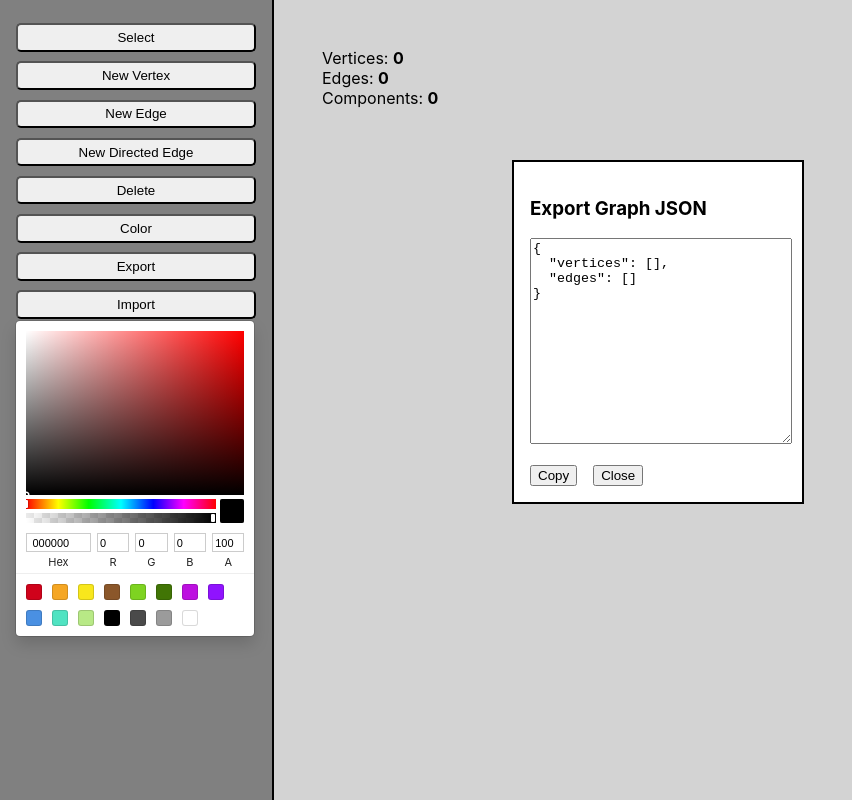
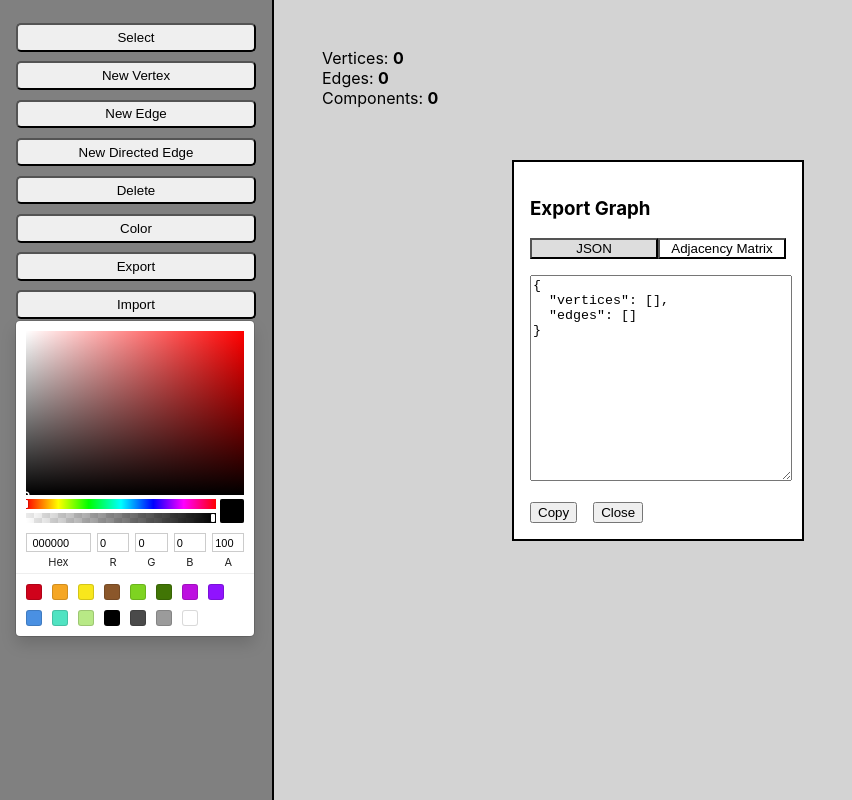
Before and after one commit to Lrfoster03/Graph-Theory-Sketchpad, a React (Create React App) app: page / in a window 1280 px wide. Both pictures are taken after a click on the button "Export". Shown: the whole page, without its empty margins (0-852 px from the left). Built offline with nearby package versions, Linux system fonts and the light colour scheme.

Commit message:
Feat  import / export adjacency matrix (#11)
Feat: Import and Export adjacency matrix into sketchpad

```diff
--- a/src/SideBar.js
+++ b/src/SideBar.js
@@ -1,4 +1,3 @@
-// ...existing code...
 import React from 'react';
 import './SideBar.css'
 import SideBarButton from "./SideBarButton";
@@ -7,9 +6,11 @@ import {SketchPicker} from "react-color";
 
 function SideBar(props) {
     const {clickAction, setClickAction, color, setColor, vertices, edges, setVertices, setEdges} = props
-
     const [showImportPopup, setShowImportPopup] = React.useState(false);
     const [importData, setImportData] = React.useState('');
+    const [showExportPopup, setShowExportPopup] = React.useState(false);
+    const [exportData, setExportData] = React.useState('');
+    const [activeTab, setActiveTab] = React.useState('JSON'); // 'JSON' or 'Matrix'
 
     const makeButton = ({name, onClickAction}) => {
         if (onClickAction === 'EXPORT') {
@@ -56,12 +57,64 @@ function SideBar(props) {
         {name: 'Import', onClickAction: 'IMPORT'}
     ];
 
-    // Popup state
-    const [showExportPopup, setShowExportPopup] = React.useState(false);
-    const [exportData, setExportData] = React.useState('');
+    // --- Adjacency Matrix helpers ---
+    const graphToAdjacencyMatrix = React.useCallback(() => {
+        const size = vertices.length;
+        const matrix = Array.from({length: size}, () => Array(size).fill(0));
+        edges.forEach(edge => {
+            const from = vertices.indexOf(edge.endpoints[0]);
+            const to = vertices.indexOf(edge.endpoints[1]);
+            matrix[from][to] += 1;
+            if (!edge.directedBool) matrix[to][from] += 1;
+        });
+        return matrix.map(row => row.join(' ')).join('\n');
+    }, [vertices, edges]);
 
-    // Export handler
+    const adjacencyMatrixToGraph = (matrixStr) => {
+        const rows = matrixStr.trim().split('\n');
+        const size = rows.length;
+        // Center of canvas (adjust as needed)
+        const centerX = window.innerWidth / 2;
+        const centerY = window.innerHeight / 2;
+        const radius = Math.min(centerX, centerY) / 2.5;
+        const newVertices = Array.from({length: size}, (_, i) => {
+            const angle = (2 * Math.PI * i) / size;
+            return {
+                position: [
+                    centerX + radius * Math.cos(angle),
+                    centerY + radius * Math.sin(angle)
+                ],
+                color: '#000000'
+            };
+        });
+        const newEdges = [];
+        rows.forEach((row, i) => {
+            row.trim().split(/\s+/).forEach((val, j) => {
+                const count = parseInt(val, 10);
+                for (let k = 0; k < count; k++) {
+                    if (count > 0) {
+                        newEdges.push({
+                            endpoints: [newVertices[i], newVertices[j]],
+                            color: '#000000',
+                            directedBool: false
+                        });
+                    }
+                }
+            });
+        });
+        setVertices(newVertices);
+        setEdges(newEdges);
+    };
+
+    // --- Export handler ---
     const handleExport = () => {
+        setShowExportPopup(true);
+    };
+
+    // Update exportData when tab, vertices, edges, or popup changes
+    React.useEffect(() => {
+        if (showExportPopup) {
+            if (activeTab === 'JSON') {
                 const data = {
                     vertices: vertices.map((v, i) => ({
                         id: i,
@@ -78,8 +131,12 @@ function SideBar(props) {
                     }))
                 };
                 setExportData(JSON.stringify(data, null, 2));
-        setShowExportPopup(true);
-    };
+            } else {
+                setExportData(graphToAdjacencyMatrix());
+            }
+        }
+    }, [activeTab, vertices, edges, showExportPopup, graphToAdjacencyMatrix]);
+
 
     // Copy to clipboard
     const handleCopy = () => {
@@ -91,12 +148,12 @@ function SideBar(props) {
         setShowExportPopup(false);
     };
 
-    // Import handler
+    // --- Import handler ---
     const handleImport = () => {
         try {
+            if (activeTab === 'JSON') {
                 const data = JSON.parse(importData);
                 if (Array.isArray(data.vertices) && Array.isArray(data.edges)) {
-                // Reconstruct vertices and edges
                     const newVertices = data.vertices.map(v => ({
                         position: [v.x, v.y],
                         color: v.color
@@ -112,8 +169,12 @@ function SideBar(props) {
                 } else {
                     alert("Invalid JSON format.");
                 }
+            } else {
+                adjacencyMatrixToGraph(importData);
+                setShowImportPopup(false);
+            }
         } catch (err) {
-            alert("Error parsing JSON.");
+            alert("Error parsing input.");
         }
     };
 
@@ -122,6 +183,20 @@ function SideBar(props) {
         setImportData('');
         setShowImportPopup(true);
     };
+
+    // --- Tabs UI ---
+    const renderTabs = () => (
+        <div style={{display: 'flex', marginBottom: '1rem'}}>
+            <button
+                style={{flex: 1, background: activeTab === 'JSON' ? '#ddd' : '#fff'}}
+                onClick={() => setActiveTab('JSON')}
+            >JSON</button>
+            <button
+                style={{flex: 1, background: activeTab === 'Matrix' ? '#ddd' : '#fff'}}
+                onClick={() => setActiveTab('Matrix')}
+            >Adjacency Matrix</button>
+        </div>
+    );
 
     return (
         <div className="SideBar">
@@ -141,7 +216,8 @@ return (
                     padding: '1rem',
                     zIndex: 1000
                 }}>
-                    <h3>Export Graph JSON</h3>
+                    <h3>Export Graph</h3>
+                    {renderTabs()}
                     <textarea
                         style={{width: '100%', height: '200px'}}
                         value={exportData}
@@ -164,12 +240,13 @@ return (
                     padding: '1rem',
                     zIndex: 1000
                 }}>
-                    <h3>Import Graph JSON</h3>
+                    <h3>Import Graph</h3>
+                    {renderTabs()}
                     <textarea
                         style={{width: '100%', height: '200px'}}
                         value={importData}
                         onChange={e => setImportData(e.target.value)}
-                        placeholder="Paste your graph JSON here"
+                        placeholder={activeTab === 'JSON' ? "Paste your graph JSON here" : "Paste adjacency matrix here"}
                     />
                     <div style={{marginTop: '1rem'}}>
                         <button onClick={handleImport}>Import</button>
```
Lines whose indentation alone changed are shown as unchanged.
